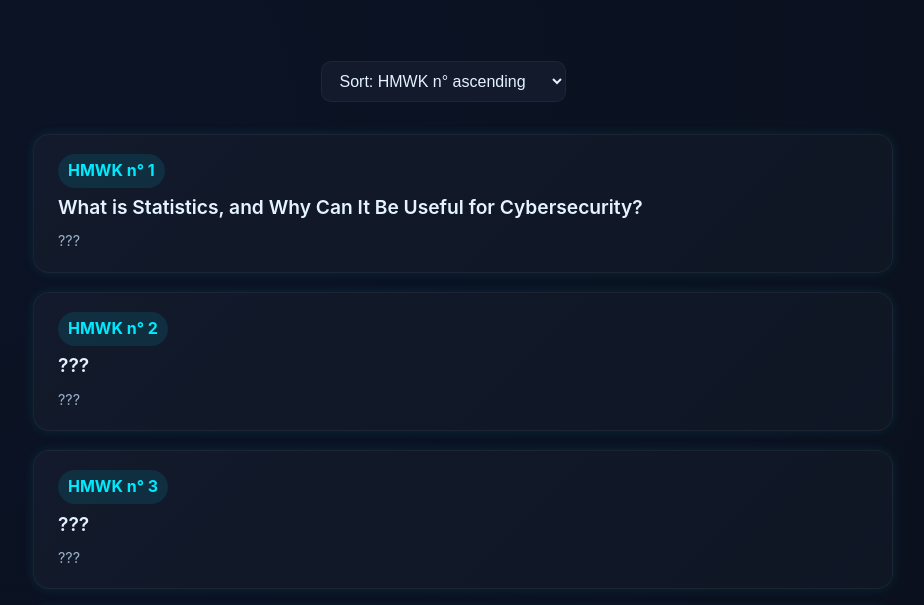
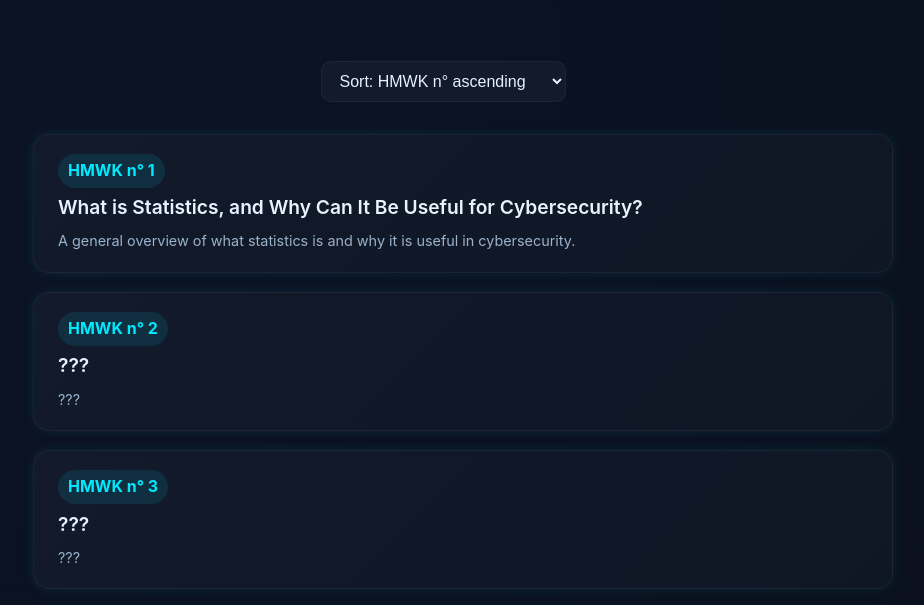
Before and after one commit to FraBa1/Statistics_exam, a plain HTML site: page index.html in a window 1280 px wide. Shown: the part 172-777 px from the top of the page, without its empty margins (197-1121 px from the left). Drawn offline with Linux system fonts and the light colour scheme.

Commit message:
Add files via upload

```diff
--- a/index.html
+++ b/index.html
@@ -25,7 +25,7 @@
       <a href="static/hmwk-1.html" class="card" data-num="1">
         <div class="hmwk-num">HMWK n° 1</div>
         <div class="title">What is Statistics, and Why Can It Be Useful for Cybersecurity?</div>
-        <div class="meta">???</div>
+        <div class="meta">A general overview of what statistics is and why it is useful in cybersecurity.</div>
       </a>
 
       <a href="static/hmwk-2.html" class="card" data-num="2">
```
